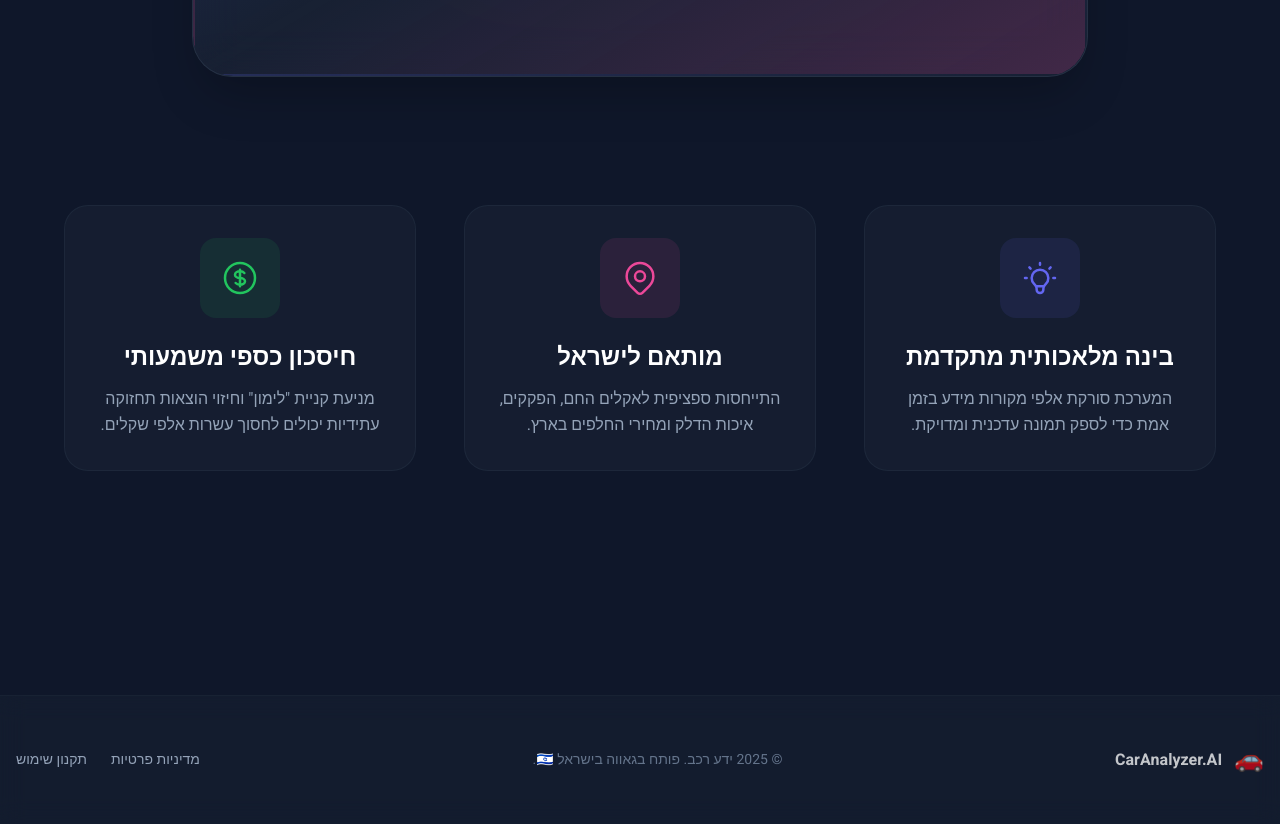
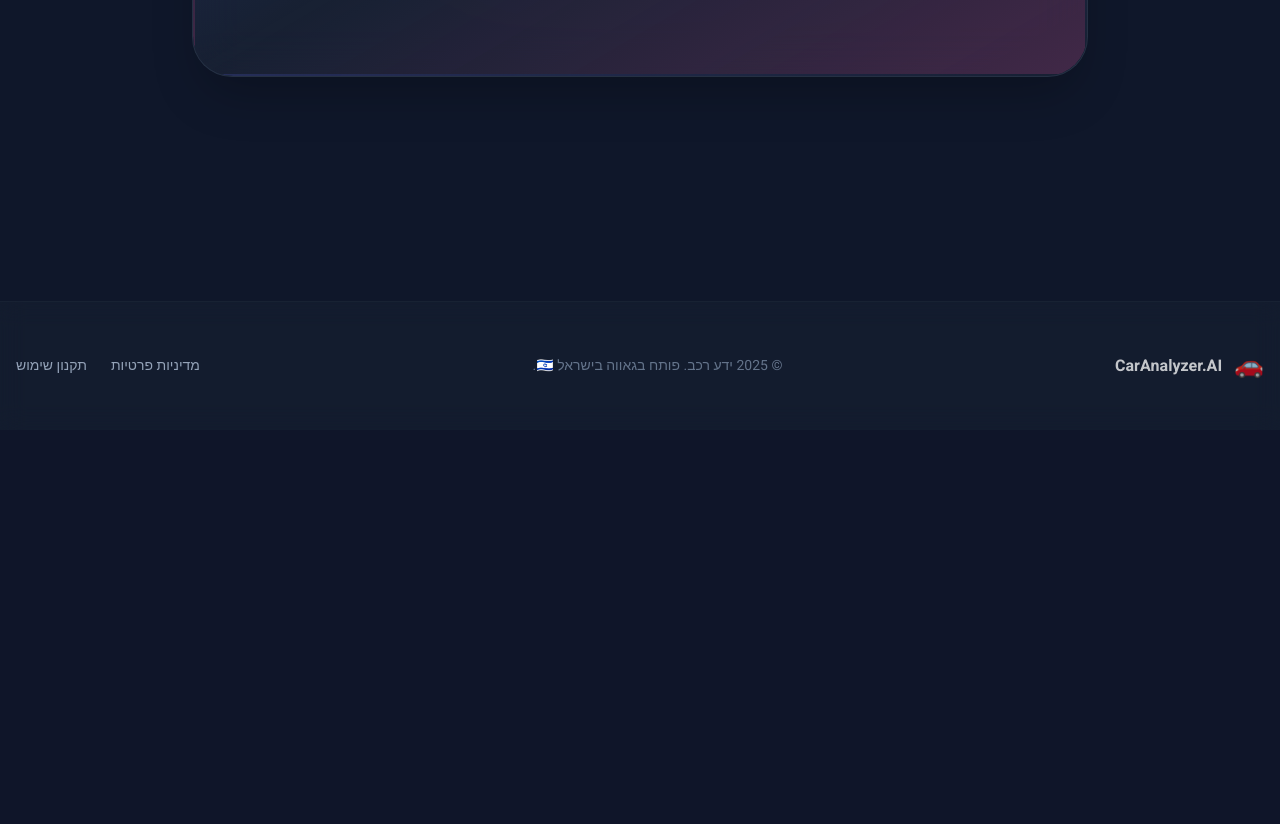
Before and after one commit to giladscore494/reliabilityAIModelsR, a Flask app: page / in a window 1280 px wide. Shown: the part 970-1794 px from the top of the page. After the commit the page ends 1348 px from the top, so only its background shows below. Run offline with Flask 3, Linux system fonts and the light colour scheme; some libraries are stand-ins or nearby versions.

Commit message:
Update index.html

```diff
--- a/my-flask-app/templates/index.html
+++ b/my-flask-app/templates/index.html
@@ -57,6 +87,9 @@
                         secondary: { DEFAULT: '#EC4899', 50: '#fdf2f8', 100: '#fce7f3', 200: '#fbcfe8', 300: '#f9a8d4', 400: '#f472b6', 500: '#ec4899', 600: '#db2777', 700: '#be185d', 800: '#9d174d', 900: '#831843' },
                         dark: '#0F172A',
                         'dark-lighter': '#1E293B',
+                        success: '#10B981',
+                        warning: '#F59E0B',
+                        danger: '#EF4444',
                     },
                     boxShadow: {
                         'neon': '0 0 20px rgba(99, 102, 241, 0.4)',
@@ -93,7 +124,11 @@
                           <span class="relative inline-flex rounded-full h-3 w-3 bg-primary"></span>
                         </span>
                     </a>
-                    <a href="/logout" class="hidden sm:inline-block text-slate-400 hover:text-white transition-colors">התנתק</a>
+                    <!-- כפתור התנתקות -->
+                    <a href="/logout" class="px-4 py-2 rounded-full text-slate-300 hover:text-white hover:bg-white/10 transition-all flex items-center gap-2">
+                        <svg xmlns="http://www.w3.org/2000/svg" class="h-5 w-5" fill="none" viewBox="0 0 24 24" stroke="currentColor"><path stroke-linecap="round" stroke-linejoin="round" stroke-width="2" d="M17 16l4-4m0 0l-4-4m4 4H7m6 4v1a3 3 0 01-3 3H6a3 3 0 01-3-3V7a3 3 0 013-3h4a3 3 0 013 3v1" /></svg>
+                        <span class="hidden sm:inline">התנתק</span>
+                    </a>
                 {% else %}
                     <a href="/login" class="px-6 py-2.5 rounded-full font-bold bg-gradient-to-r from-primary to-secondary hover:from-primary/90 hover:to-secondary/90 transition-all text-white shadow-lg shadow-primary/25 hover:shadow-primary/40 hover:-translate-y-0.5 active:translate-y-0">
                         התחברות
@@ -282,40 +296,40 @@
                     התחברות מהירה עם Google
                 </a>
             </div>
-            <!-- טופס דמי לשמירת גובה -->
-            <div class="hidden" aria-hidden="true" style="min-height: 400px;"></div>
             {% endif %}
         </div>
 
-        <!-- === SOCIAL PROOF === -->
-        <div class="mt-32 grid grid-cols-1 md:grid-cols-3 gap-12 max-w-6xl mx-auto text-center fade-in delay-200">
-            <div class="group p-8 rounded-3xl bg-dark-lighter/40 border border-slate-700/30 hover:bg-dark-lighter/60 transition-all duration-300 hover:-translate-y-2">
-                <div class="inline-flex items-center justify-center w-20 h-20 mb-6 rounded-2xl bg-primary/10 text-primary group-hover:bg-primary group-hover:text-white transition-colors duration-300">
-                    <svg xmlns="http://www.w3.org/2000/svg" class="h-10 w-10" fill="none" viewBox="0 0 24 24" stroke="currentColor"><path stroke-linecap="round" stroke-linejoin="round" stroke-width="1.5" d="M9.663 17h4.673M12 3v1m6.364 1.636l-.707.707M21 12h-1M4 12H3m3.343-5.657l-.707-.707m2.828 9.9a5 5 0 117.072 0l-.548.547A3.374 3.374 0 0014 18.469V19a2 2 0 11-4 0v-.531c0-.895-.356-1.754-.988-2.386l-.548-.547z" /></svg>
+        <!-- תוצאות עם טאבים -->
+        <div id="results-container" class="hidden w-full max-w-5xl mt-16 fade-in delay-300">
+            <div class="bg-dark-lighter/80 backdrop-blur-xl p-6 md:p-8 rounded-[2rem] border border-slate-700/50 shadow-2xl text-slate-200">
+
+                <!-- ציון אמינות ראשי -->
+                <div id="reliability-score-container" class="flex flex-col items-center justify-center mb-10 text-center">
+                     <!-- הציון יוזרק לכאן ע"י JS -->
                 </div>
-                <h3 class="text-2xl font-bold text-white mb-3">בינה מלאכותית מתקדמת</h3>
-                <p class="text-slate-400 leading-relaxed">המערכת סורקת אלפי מקורות מידע בזמן אמת כדי לספק תמונה עדכנית ומדויקת.</p>
-            </div>
-            <div class="group p-8 rounded-3xl bg-dark-lighter/40 border border-slate-700/30 hover:bg-dark-lighter/60 transition-all duration-300 hover:-translate-y-2">
-                <div class="inline-flex items-center justify-center w-20 h-20 mb-6 rounded-2xl bg-secondary/10 text-secondary group-hover:bg-secondary group-hover:text-white transition-colors duration-300">
-                    <svg xmlns="http://www.w3.org/2000/svg" class="h-10 w-10" fill="none" viewBox="0 0 24 24" stroke="currentColor"><path stroke-linecap="round" stroke-linejoin="round" stroke-width="1.5" d="M17.657 16.657L13.414 20.9a1.998 1.998 0 01-2.827 0l-4.244-4.243a8 8 0 1111.314 0z" /><path stroke-linecap="round" stroke-linejoin="round" stroke-width="1.5" d="M15 11a3 3 0 11-6 0 3 3 0 016 0z" /></svg>
+
+                <!-- ניווט טאבים -->
+                <div class="flex flex-wrap border-b border-slate-700 mb-6 overflow-x-auto">
+                    <button class="tab-btn active" onclick="openTab(event, 'summary')">📄 סיכום מנהלים</button>
+                    <button class="tab-btn" onclick="openTab(event, 'faults')">🔧 תקלות נפוצות</button>
+                    <button class="tab-btn" onclick="openTab(event, 'costs')">💰 עלויות אחזקה</button>
+                    <button class="tab-btn" onclick="openTab(event, 'competitors')">🆚 מתחרים</button>
                 </div>
-                <h3 class="text-2xl font-bold text-white mb-3">מותאם לישראל</h3>
-                <p class="text-slate-400 leading-relaxed">התייחסות ספציפית לאקלים החם, הפקקים, איכות הדלק ומחירי החלפים בארץ.</p>
-            </div>
-            <div class="group p-8 rounded-3xl bg-dark-lighter/40 border border-slate-700/30 hover:bg-dark-lighter/60 transition-all duration-300 hover:-translate-y-2">
-                <div class="inline-flex items-center justify-center w-20 h-20 mb-6 rounded-2xl bg-green-500/10 text-green-500 group-hover:bg-green-500 group-hover:text-white transition-colors duration-300">
-                    <svg xmlns="http://www.w3.org/2000/svg" class="h-10 w-10" fill="none" viewBox="0 0 24 24" stroke="currentColor"><path stroke-linecap="round" stroke-linejoin="round" stroke-width="1.5" d="M12 8c-1.657 0-3 .895-3 2s1.343 2 3 2 3 .895 3 2-1.343 2-3 2m0-8c1.11 0 2.08.402 2.599 1M12 8V7m0 1v8m0 0v1m0-1c-1.11 0-2.08-.402-2.599-1M21 12a9 9 0 11-18 0 9 9 0 0118 0z" /></svg>
+
+                <!-- תוכן הטאבים -->
+                <div id="summary" class="tab-content active prose prose-invert max-w-none">
+                    <!-- תוכן סיכום יוזרק כאן -->
                 </div>
-                <h3 class="text-2xl font-bold text-white mb-3">חיסכון כספי משמעותי</h3>
-                <p class="text-slate-400 leading-relaxed">מניעת קניית "לימון" וחיזוי הוצאות תחזוקה עתידיות יכולים לחסוך עשרות אלפי שקלים.</p>
-            </div>
-        </div>
+                <div id="faults" class="tab-content prose prose-invert max-w-none">
+                    <!-- תוכן תקלות יוזרק כאן -->
+                </div>
+                <div id="costs" class="tab-content prose prose-invert max-w-none">
+                    <!-- תוכן עלויות יוזרק כאן -->
+                </div>
+                <div id="competitors" class="tab-content prose prose-invert max-w-none">
+                    <!-- תוכן מתחרים יוזרק כאן -->
+                </div>
 
-        <!-- תוצאות -->
-        <div id="results-container" class="hidden w-full max-w-5xl mt-16 fade-in delay-300">
-            <div id="results-content" class="bg-dark-lighter/80 backdrop-blur-xl p-8 md:p-12 rounded-[2rem] border border-slate-700/50 shadow-2xl text-slate-200 prose prose-lg prose-invert max-w-none prose-headings:text-white prose-a:text-primary prose-strong:text-white">
-                <!-- התוצאות יוזרקו לכאן -->
             </div>
         </div>
 
@@ -336,38 +350,66 @@
         </div>
     </footer>
 
-    <!-- נתונים לסקריפט -->
     <script>
-        // משתני עזר בטוחים - ייטענו גם אם Flask לא פעיל
-        let userIsAuthenticated = false;
-        let carModelsData = {};
-
-        // שימוש ב-template literals כדי למנוע שגיאות תחביר כאשר Jinja לא פעיל
-        // השרת יחליף את כל הביטוי כולל הגרשיים אם הוא פעיל, אחרת יישאר מחרוזת שניתן לבדוק
+        // משתני עזר
         const rawAuth = `{{ user.is_authenticated | tojson if user is defined and user.is_authenticated is defined else 'false' }}`;
         const rawData = `{{ car_models_data | tojson if car_models_data is defined else '{}' }}`;
+        let userIsAuthenticated = false, carModelsData = {};
 
-        if (rawAuth.includes('{' + '{')) {
-             console.warn("Running in static mode (no Flask backend detected).");
-             // מצב סטטי - נתונים לבדיקה
-             userIsAuthenticated = false; // שנה ל-true כדי לבדוק מצב מחובר
-             carModelsData = {
-                 "Toyota": {"Corolla": [2020, 2021, 2022], "RAV4": [2021, 2022]},
-                 "Mazda": {"3": [2019, 2020, 2021], "CX-5": [2020, 2022]},
-                 "Hyundai": {"Tucson": [2021, 2022, 2023], "Ioniq 5": [2022, 2023]}
-             };
-        } else {
-            // מצב שרת פעיל - המרת הנתונים האמיתיים
-            try {
-                userIsAuthenticated = JSON.parse(rawAuth);
-                carModelsData = JSON.parse(rawData);
-            } catch (e) {
-                console.error("Failed to parse server data:", e);
+        if (!rawAuth.includes('{' + '{')) {
+             try { userIsAuthenticated = JSON.parse(rawAuth); carModelsData = JSON.parse(rawData); } catch (e) { console.error("Data parse error", e); }
+        }
+
+        // פונקציית טאבים
+        function openTab(evt, tabName) {
+            document.querySelectorAll('.tab-content').forEach(tc => tc.classList.remove('active'));
+            document.querySelectorAll('.tab-btn').forEach(tb => tb.classList.remove('active'));
+            document.getElementById(tabName).classList.add('active');
+            evt.currentTarget.classList.add('active');
+        }
+
+        // פונקציית הצגת תוצאות משודרגת
+        // הערה: פונקציה זו אמורה להיקרא מתוך ה-JS הראשי שלך לאחר קבלת התשובה מהשרת.
+        // כרגע היא מוגדרת כאן כדי שתוכל להעתיק הכל יחד, אבל עדיף שתהיה בקובץ נפרד.
+        window.displayResultsOverride = function(data) {
+            const container = document.getElementById('results-container');
+            const scoreContainer = document.getElementById('reliability-score-container');
+
+            // חילוץ ציון (הנחה: ה-AI מחזיר ציון בפורמט מסוים, או שנצטרך לפרסר אותו)
+            // לצורך הדגמה, נניח שהשרת מחזיר שדה 'score' או שנחלץ אותו מהטקסט.
+            // אם אין ציון מפורש, נשתמש בערך דמה או ננסה למצוא אותו בטקסט.
+            let score = 75; // ערך ברירת מחדל להדגמה
+            // נסה למצוא ציון בטקסט אם הוא לא מגיע כשדה נפרד
+            const scoreMatch = data.response.match(/ציון.*?(\d{1,3})/);
+            if (scoreMatch && scoreMatch[1]) {
+                score = parseInt(scoreMatch[1]);
             }
+
+            let scoreColor = 'bg-warning', scoreText = 'אמינות בינונית';
+            if (score >= 80) { scoreColor = 'bg-success'; scoreText = 'רכב אמין מאוד 🏆'; }
+            else if (score >= 70) { scoreColor = 'bg-primary'; scoreText = 'רכב אמין ✅'; }
+            else if (score <= 50) { scoreColor = 'bg-danger'; scoreText = 'פוטנציאל לאמינות נמוכה ⚠️'; }
+
+            // הצגת הציון
+            scoreContainer.innerHTML = `
+                <div class="score-circle ${scoreColor} mb-4">
+                    <span class="text-5xl">${score}</span>
+                    <span class="text-sm opacity-80">מתוך 100</span>
+                </div>
+                <h3 class="text-2xl font-bold ${scoreColor.replace('bg-', 'text-')}">${scoreText}</h3>
+            `;
+
+            // פיזור התוכן לטאבים (דורש שה-AI יחזיר תשובה מובנית, או פרסור חכם)
+            // כרגע, כפתרון זמני, נכניס את כל הטקסט ללשונית הסיכום אם אין מבנה.
+            // באידיאל, השרת צריך להחזיר JSON עם שדות נפרדים לכל חלק.
+            document.getElementById('summary').innerHTML = marked.parse(data.response);
+
+            container.classList.remove('hidden');
+            // גלילה חלקה לתוצאות
+            container.scrollIntoView({ behavior: 'smooth', block: 'start' });
         }
     </script>
-    <!-- סקריפט ראשי -->
+    <!-- סקריפט ראשי - ודא שהוא משתמש ב-displayResultsOverride או מעודכן בהתאם -->
     <script src="/static/script.js"></script>
-
 </body>
 </html>
```
Also changed, not shown: other parts of my-flask-app/templates/index.html (+36 -29 lines).
